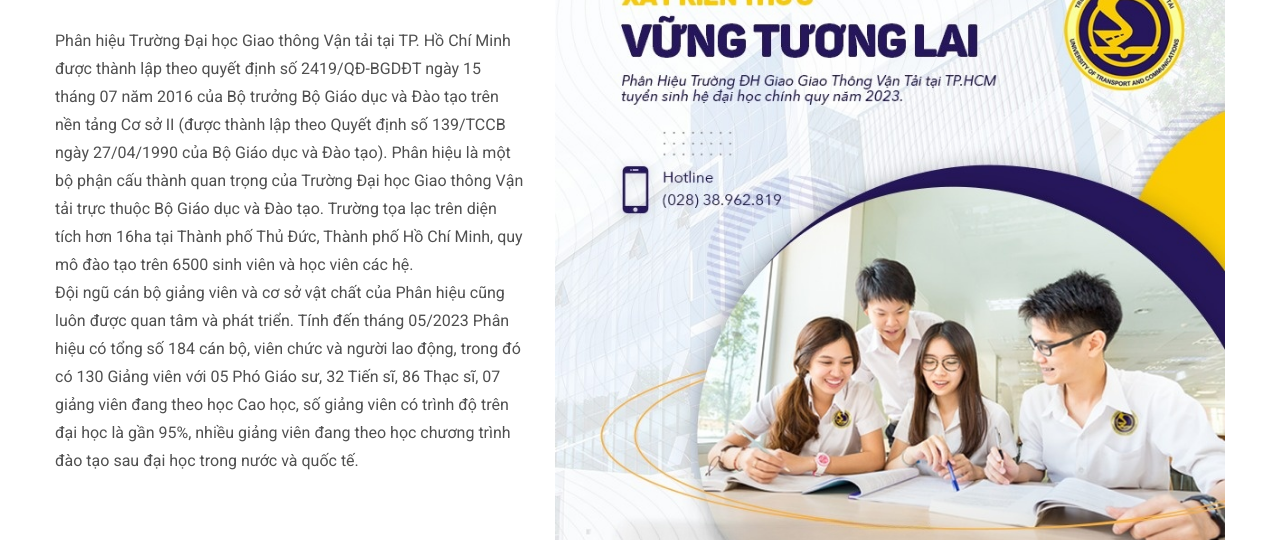
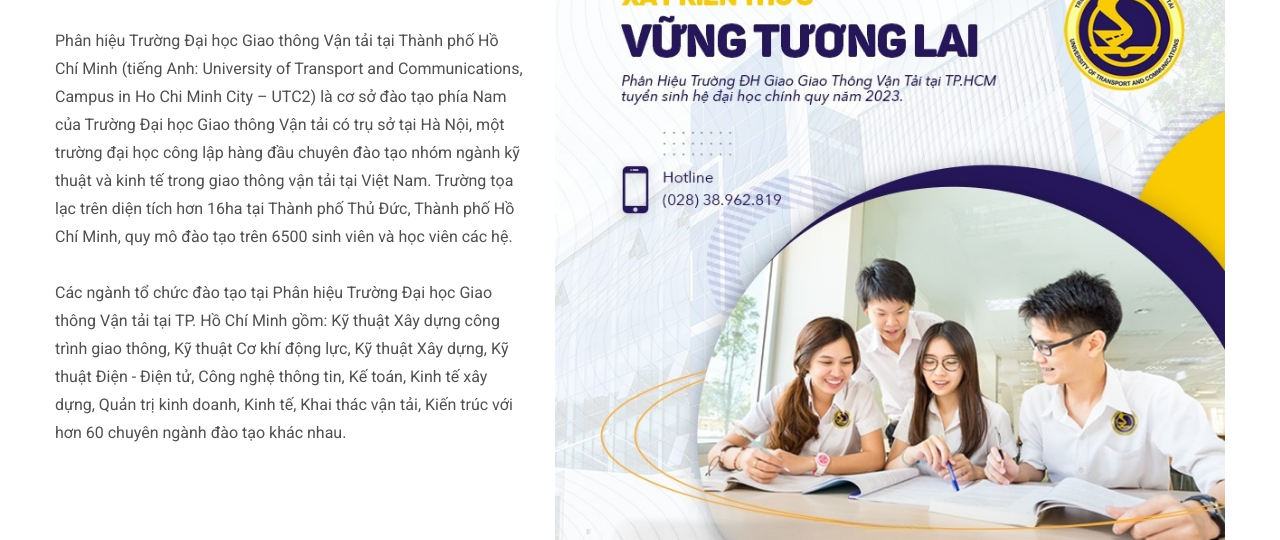
Before and after one commit to TRANDOANCHITHANH/Web-Education, a plain HTML site: page utc2-education/index.html in a window 1280 px wide. Shown: the part 260-800 px from the top of the page. Drawn offline with Linux system fonts and the light colour scheme.

Commit message:
Change some text

```diff
--- a/utc2-education/index.html
+++ b/utc2-education/index.html
@@ -149,18 +149,18 @@
                         <h2>Welcome to UTC2 </h2>
                     </div> <!-- section title -->
                     <div class="about-cont">
-                        <p>Phân hiệu Trường Đại học Giao thông Vận tải tại TP. Hồ Chí Minh được thành lập theo quyết
-                            định số 2419/QĐ-BGDĐT ngày 15 tháng 07 năm 2016 của Bộ trưởng Bộ Giáo dục và Đào tạo trên
-                            nền tảng Cơ sở II (được thành lập theo Quyết định số 139/TCCB ngày 27/04/1990 của Bộ Giáo
-                            dục và Đào tạo). Phân hiệu là một bộ phận cấu thành quan trọng của Trường Đại học Giao thông
-                            Vận tải trực thuộc Bộ Giáo dục và Đào tạo. Trường tọa lạc trên diện tích hơn 16ha tại Thành
+                        <p>Phân hiệu Trường Đại học Giao thông Vận tải tại Thành phố Hồ Chí Minh (tiếng Anh: University
+                            of Transport and Communications, Campus in Ho Chi Minh City – UTC2) là cơ sở đào tạo phía
+                            Nam của Trường Đại học Giao thông Vận tải có trụ sở tại Hà Nội, một trường đại học công lập
+                            hàng đầu chuyên đào tạo nhóm ngành kỹ thuật và kinh tế trong giao thông vận tải tại Việt
+                            Nam. Trường tọa lạc trên diện tích hơn 16ha tại Thành
                             phố Thủ Đức, Thành phố Hồ Chí Minh, quy mô đào tạo trên 6500 sinh viên và học viên các hệ.
                             <br>
-                            Đội ngũ cán bộ giảng viên và cơ sở vật chất của Phân hiệu cũng luôn được quan tâm và phát
-                            triển. Tính đến tháng 05/2023 Phân hiệu có tổng số 184 cán bộ, viên chức và người lao động,
-                            trong đó có 130 Giảng viên với 05 Phó Giáo sư, 32 Tiến sĩ, 86 Thạc sĩ, 07 giảng viên đang
-                            theo học Cao học, số giảng viên có trình độ trên đại học là gần 95%, nhiều giảng viên đang
-                            theo học chương trình đào tạo sau đại học trong nước và quốc tế.
+                            <br>
+                            Các ngành tổ chức đào tạo tại Phân hiệu Trường Đại học Giao thông Vận tải tại TP. Hồ Chí
+                            Minh gồm: Kỹ thuật Xây dựng công trình giao thông, Kỹ thuật Cơ khí động lực, Kỹ thuật Xây
+                            dựng, Kỹ thuật Điện - Điện tử, Công nghệ thông tin, Kế toán, Kinh tế xây dựng, Quản trị kinh
+                            doanh, Kinh tế, Khai thác vận tải, Kiến trúc với hơn 60 chuyên ngành đào tạo khác nhau.
                         </p>
                     </div>
                 </div> <!-- about cont -->
```
